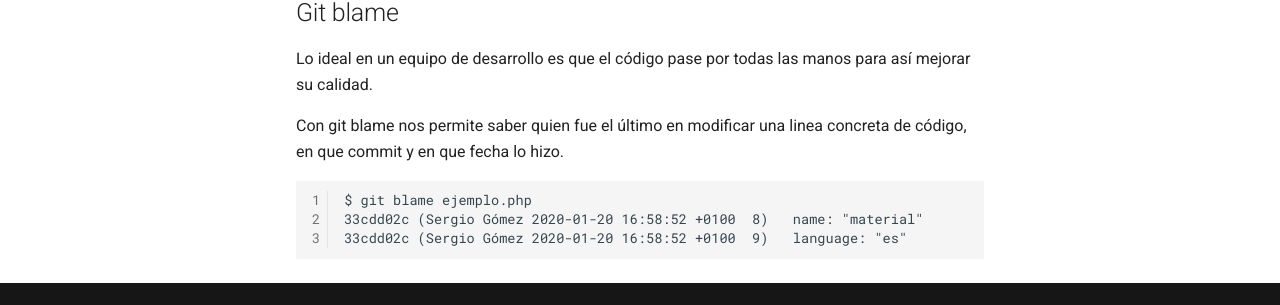
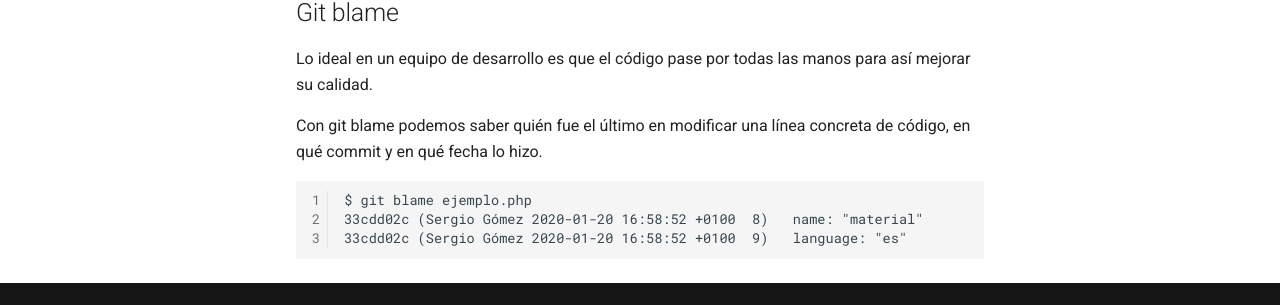
Before and after one commit to aulasoftwarelibre/taller-de-git, an MkDocs documentation site: the page built from docs/commands.md, in a window 1280 px wide and 900 px high, scrolled down 2808 px. Shown: the part 553-858 px from the top of the window. Built offline with MkDocs 1.6.1 and Material for MkDocs 9.7.7, drawn with Linux system fonts in a browser that asks for light colours; comment, search, counter and statistics services are not loaded.

Commit message:
Faltas arregladas

```diff
--- a/docs/commands.md
+++ b/docs/commands.md
@@ -112,7 +112,7 @@ Si se ha borrado el directorio a mano (en vez de usando remove), eso no implica
 
 Lo ideal en un equipo de desarrollo es que el código pase por todas las manos para así mejorar su calidad.
 
-Con git blame nos permite saber quien fue el último en modificar una linea concreta de código, en que commit y en que fecha lo hizo.
+Con git blame podemos saber quién fue el último en modificar una línea concreta de código, en qué commit y en qué fecha lo hizo.
 
     $ git blame ejemplo.php
     33cdd02c (Sergio Gómez 2020-01-20 16:58:52 +0100  8)   name: "material"
```
